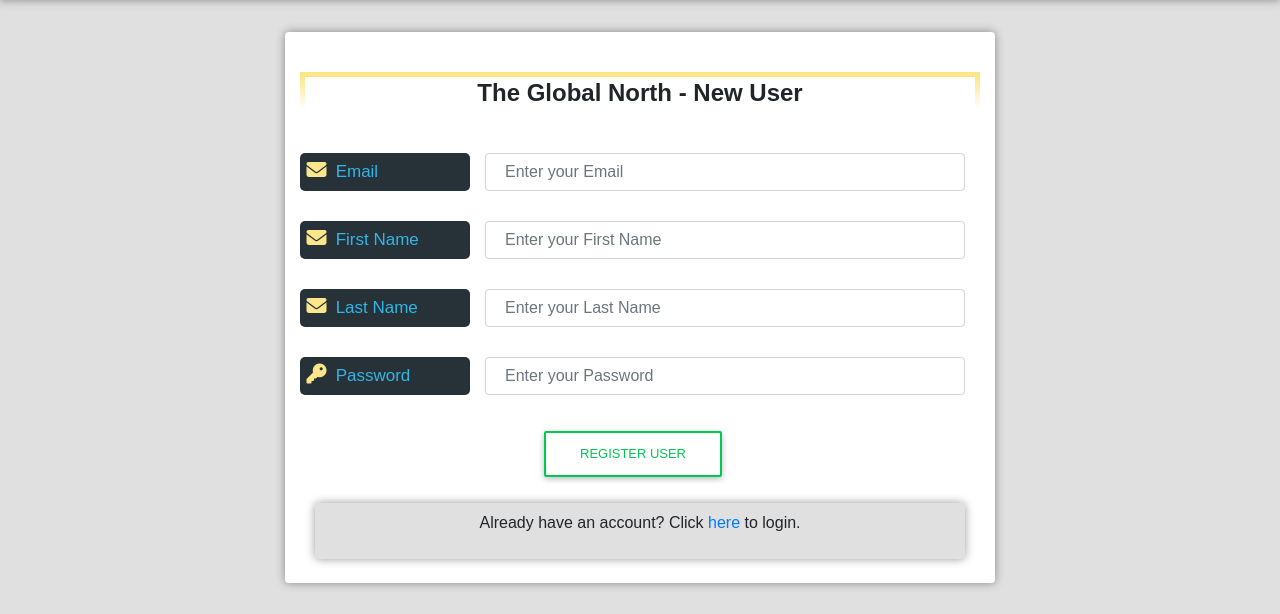
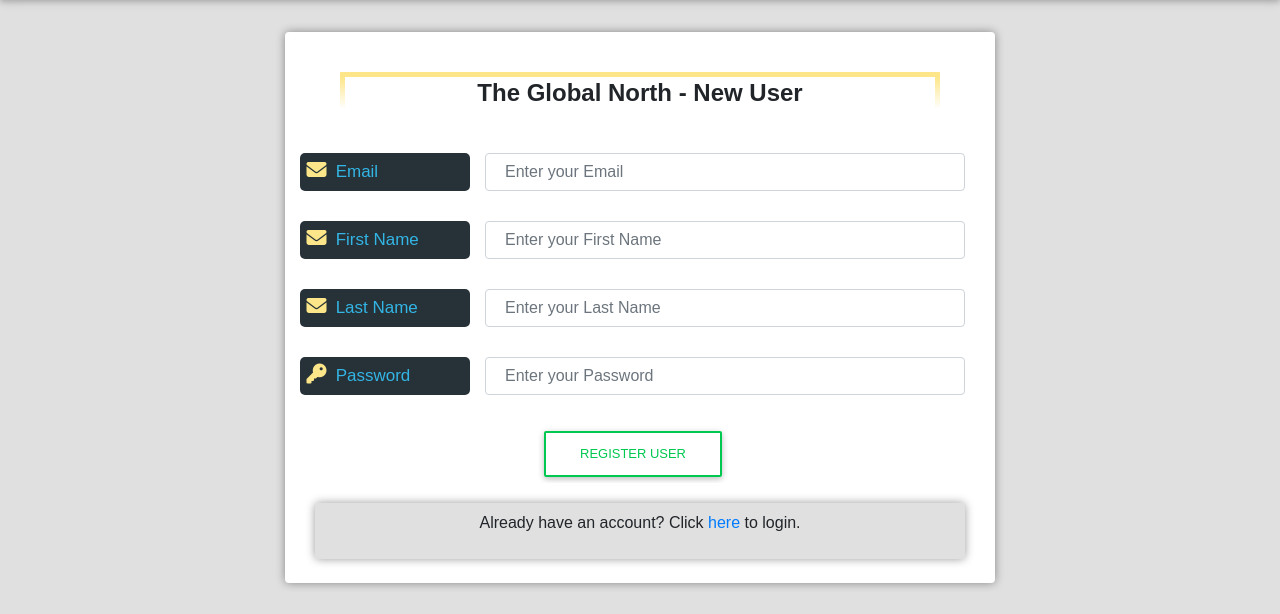
Before and after one commit to kevinopix/GlobalNorth, a Django app: page /accounts/register/ in a window 1280 px wide. Shown: the part 54-668 px from the top of the page. Run offline with Django 4.2, Linux system fonts and the light colour scheme; some libraries are stand-ins or nearby versions; some web fonts are replaced.

Commit message:
Services Edited

```diff
--- a/static/css/style.css
+++ b/static/css/style.css
@@ -783,6 +783,7 @@ ul .bullets:before {
 }
 .titler{
     width: auto;
+    max-width: 600px;
 }
 
 .banner-main .carousel-caption h1 {
@@ -796,6 +797,7 @@ ul .bullets:before {
     width: auto;
     padding-left: 0.5em;
     padding-right: 0.5em;
+    max-width: 600px;
 }
 .card-header {
     background-color: transparent;
```
